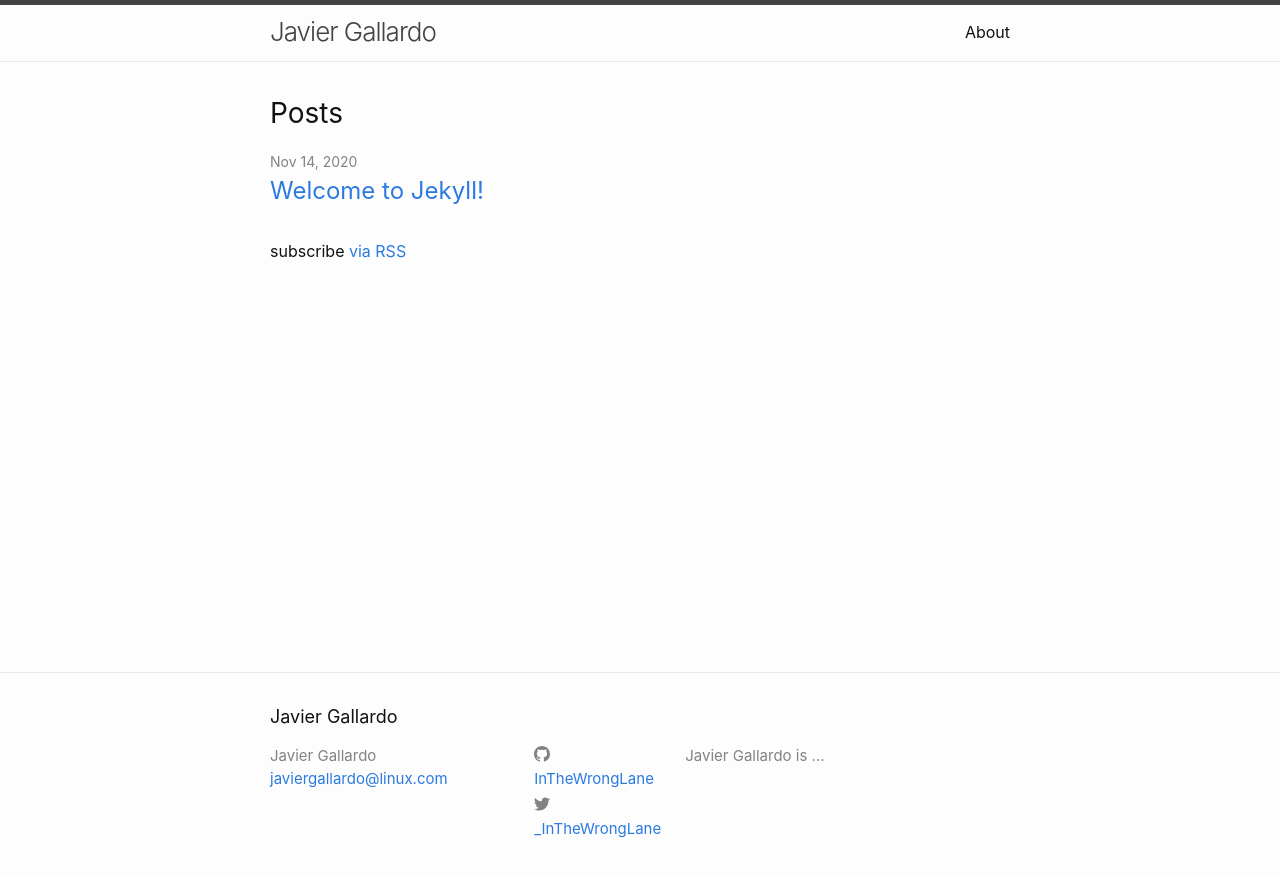
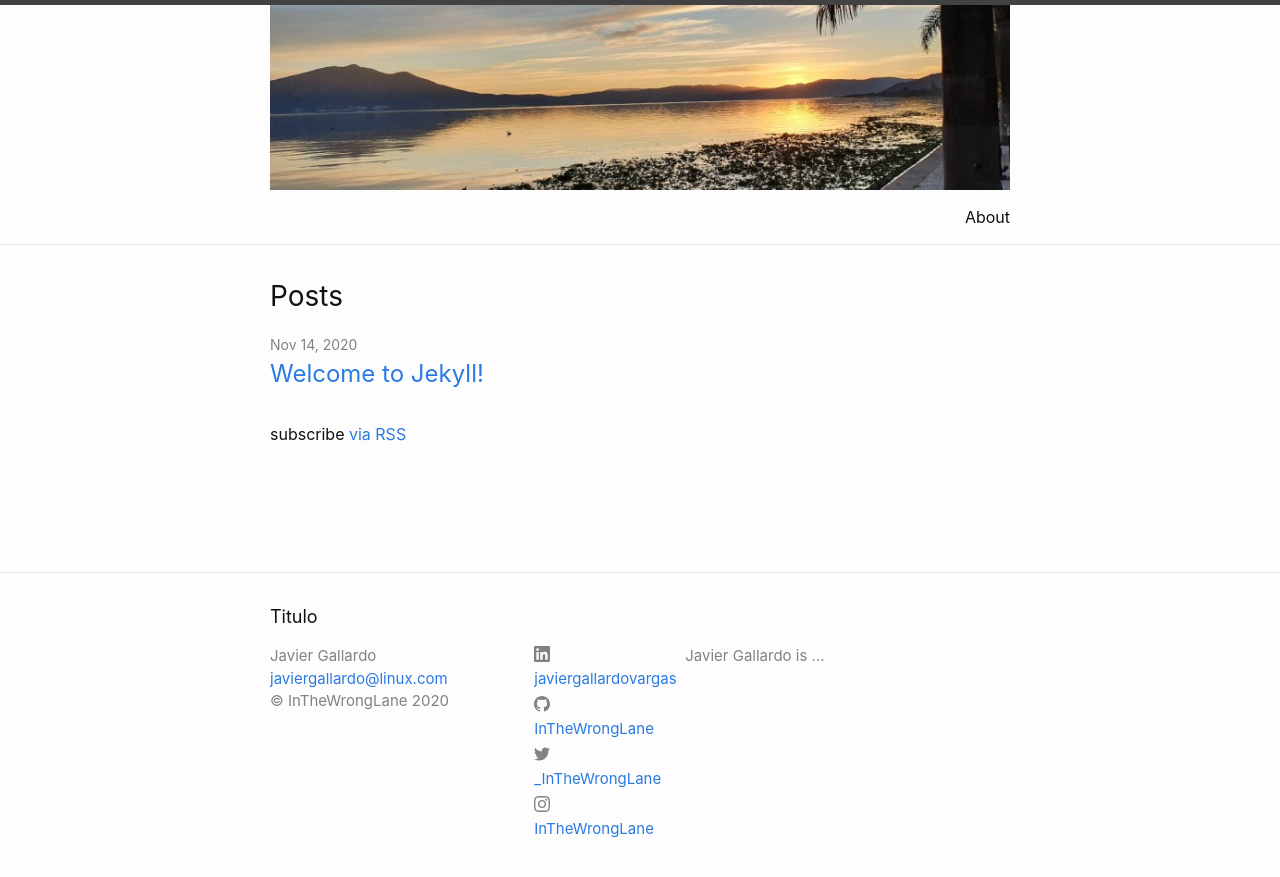
Before and after one commit to InTheWrongLane/my-repo, a Jekyll site: the page built from index.markdown, in a window 1280 px wide. Shown: the top 877 px of the page. Built offline with Jekyll 4.4.1, drawn with Linux system fonts in a browser that asks for light colours.

Commit message:
completed all branding activities

```diff
--- a/_config.yml
+++ b/_config.yml
@@ -18,14 +18,32 @@
 # You can create any custom variable you would like, and they will be accessible
 # in the templates via {{ site.myvariable }}.
 
-title: Javier Gallardo
+title: Titulo
 email: javiergallardo@linux.com
+
 description: >- # this means to ignore newlines until "baseurl:"
   Javier Gallardo is ...
 baseurl: "/my-repo" # the subpath of your site, e.g. /blog
 url: "https://inthewronglane.github.io" # the base hostname & protocol for your site, e.g. http://example.com
+
+linkedin_username: javiergallardovargas
+github_username:  InTheWrongLane
 twitter_username: _InTheWrongLane
-github_username:  InTheWrongLane
+instagram_username: InTheWrongLane
+
+# Fields minima uses, but are not defaulted with the jekyll new command.
+# Author is the default for posts, the atom feed, and is used in the footer.
+author: Javier Gallardo
+
+# New fields not defaulted by jekyll-new with the minima theme
+# Add a copyright. A copyright symbol and year will be added automatically
+# copyright: Company Name, Inc.
+copyright: "InTheWrongLane"
+
+# title logo is a new field that, when used, displays a logo
+# instead of custom text. Ideally, image is 50px hight and takes up
+# minimal horizontal space. Tested with a new root "images" folder
+title-logo: /images/title-logo.jpeg
 
 # Build settings
 # Removed minima theme as it is now a regular theme.
--- a/_includes/footer.html
+++ b/_includes/footer.html
@@ -18,6 +18,9 @@
             {%- if site.email -%}
             <li><a class="u-email" href="mailto:{{ site.email }}">{{ site.email }}</a></li>
             {%- endif -%}
+            {%- if site.copyright -%}
+            <li>&copy; {{ site.copyright }} {{ 'now' | date:"%Y"}}</li>
+            {%- endif -%}
         </ul>
       </div>
 
--- a/_includes/header.html
+++ b/_includes/header.html
@@ -3,7 +3,17 @@
   <div class="wrapper">
     {%- assign default_paths = site.pages | map: "path" -%}
     {%- assign page_paths = site.header_pages | default: default_paths -%}
-    <a class="site-title" rel="author" href="{{ "/" | relative_url }}">{{ site.title | escape }}</a>
+
+    <!-- Original  title display code from the minimal theme.
+      <a class="site-title" rel="author" href="{{ "/" | relative_url }}">{{ site.title | escape }}</a> -->
+    <!-- custom add title or title logo -->
+    <a class="site-title" rel="author" href="{{ '/' | relative_url }}">
+      {%- if site.title-logo -%}
+        <img src="{{ site.title-logo | relative_url }}" alt="{{ site.title | escape }}">
+      {%- else -%}
+        {{ site.title | escape }}
+      {%- endif -%}
+    </a>
 
     {%- if page_paths -%}
       <nav class="site-nav">
--- a/_includes/social.html
+++ b/_includes/social.html
@@ -1,13 +1,13 @@
 <ul class="social-media-list">
+  {%- if site.linkedin_username -%}<li><a href="https://www.linkedin.com/in/{{ site.linkedin_username| cgi_escape | escape }}"><svg class="svg-icon"><use xlink:href="{{ '/assets/minima-social-icons.svg#linkedin' | relative_url }}"></use></svg> <span class="username">{{ site.linkedin_username| escape }}</span></a></li>{%- endif -%}
   {%- if site.dribbble_username -%}<li><a href="https://dribbble.com/{{ site.dribbble_username| cgi_escape | escape }}"><svg class="svg-icon"><use xlink:href="{{ '/assets/minima-social-icons.svg#dribbble' | relative_url }}"></use></svg> <span class="username">{{ site.dribbble_username| escape }}</span></a></li>{%- endif -%}
   {%- if site.facebook_username -%}<li><a href="https://www.facebook.com/{{ site.facebook_username| cgi_escape | escape }}"><svg class="svg-icon"><use xlink:href="{{ '/assets/minima-social-icons.svg#facebook' | relative_url }}"></use></svg> <span class="username">{{ site.facebook_username| escape }}</span></a></li>{%- endif -%}
   {%- if site.flickr_username -%}<li><a href="https://www.flickr.com/photos/{{ site.flickr_username| cgi_escape | escape }}"><svg class="svg-icon"><use xlink:href="{{ '/assets/minima-social-icons.svg#flickr' | relative_url }}"></use></svg> <span class="username">{{ site.flickr_username| escape }}</span></a></li>{%- endif -%}
   {%- if site.github_username -%}<li><a href="https://github.com/{{ site.github_username| cgi_escape | escape }}"><svg class="svg-icon"><use xlink:href="{{ '/assets/minima-social-icons.svg#github' | relative_url }}"></use></svg> <span class="username">{{ site.github_username| escape }}</span></a></li>{%- endif -%}
+  {%- if site.twitter_username -%}<li><a href="https://www.twitter.com/{{ site.twitter_username| cgi_escape | escape }}"><svg class="svg-icon"><use xlink:href="{{ '/assets/minima-social-icons.svg#twitter' | relative_url }}"></use></svg> <span class="username">{{ site.twitter_username| escape }}</span></a></li>{%- endif -%}
   {%- if site.instagram_username -%}<li><a href="https://instagram.com/{{ site.instagram_username| cgi_escape | escape }}"><svg class="svg-icon"><use xlink:href="{{ '/assets/minima-social-icons.svg#instagram' | relative_url }}"></use></svg> <span class="username">{{ site.instagram_username| escape }}</span></a></li>{%- endif -%}
-  {%- if site.linkedin_username -%}<li><a href="https://www.linkedin.com/in/{{ site.linkedin_username| cgi_escape | escape }}"><svg class="svg-icon"><use xlink:href="{{ '/assets/minima-social-icons.svg#linkedin' | relative_url }}"></use></svg> <span class="username">{{ site.linkedin_username| escape }}</span></a></li>{%- endif -%}
   {%- if site.pinterest_username -%}<li><a href="https://www.pinterest.com/{{ site.pinterest_username| cgi_escape | escape }}"><svg class="svg-icon"><use xlink:href="{{ '/assets/minima-social-icons.svg#pinterest' | relative_url }}"></use></svg> <span class="username">{{ site.pinterest_username| escape }}</span></a></li>{%- endif -%}
   {%- for mst in site.mastodon -%}{%- if mst.username and mst.instance -%}<li><a href="https://{{ mst.instance| cgi_escape | escape}}/@{{mst.username}}"><svg class="svg-icon"><use xlink:href="{{ '/assets/minima-social-icons.svg#mastodon' | relative_url }}"></use></svg> <span class="username">{{ mst.username|escape }}</span></a></li>{%- endif -%}{%- endfor -%}
-  {%- if site.twitter_username -%}<li><a href="https://www.twitter.com/{{ site.twitter_username| cgi_escape | escape }}"><svg class="svg-icon"><use xlink:href="{{ '/assets/minima-social-icons.svg#twitter' | relative_url }}"></use></svg> <span class="username">{{ site.twitter_username| escape }}</span></a></li>{%- endif -%}
   {%- if site.youtube_username -%}<li><a href="https://youtube.com/{{ site.youtube_username| cgi_escape | escape }}"><svg class="svg-icon"><use xlink:href="{{ '/assets/minima-social-icons.svg#youtube' | relative_url }}"></use></svg> <span class="username">{{ site.youtube_username| escape }}</span></a></li>{%- endif -%}
   {%- if site.googleplus_username -%}<li><a href="https://plus.google.com/{{ site.googleplus_username| escape }}"><svg class="svg-icon"><use xlink:href="{{ '/assets/minima-social-icons.svg#googleplus' | relative_url }}"></use></svg> <span class="username">{{ site.googleplus_username| escape }}</span></a></li>{%- endif -%}
   {%- if site.rss -%}<li><a href="{{ 'feed.xml' | relative_url }}"><svg class="svg-icon"><use xlink:href="{{ '/assets/minima-social-icons.svg#rss' | relative_url }}"></use></svg> <span>{{ site.rss | escape }}</span></a></li>{%- endif -%}
```
Also changed, not shown: images/title-logo.jpeg (added).
